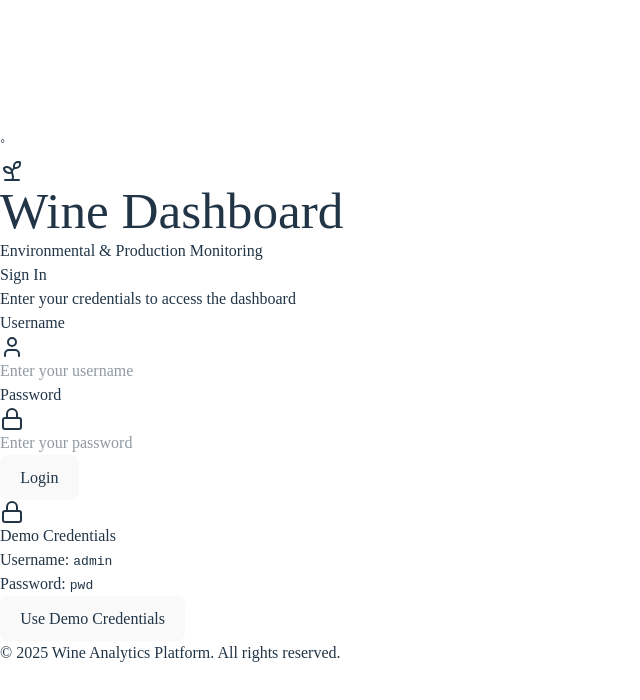
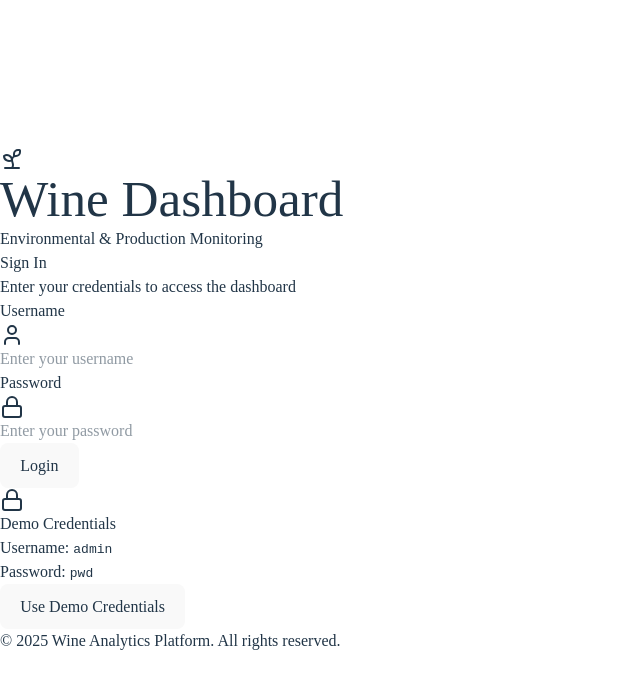
Before and after one commit to RamonaRuoppo/wine-dashboard, a React (Vite) app in the folder wine-dashboard/: page /login in a window 1280 px wide. Shown: the top 700 px of the page, without its empty margins (0-640 px from the left). Built offline with nearby package versions, Linux system fonts and the light colour scheme.

Commit message:
edit readme e login full screen

```diff
--- a/wine-dashboard/src/pages/Login.jsx
+++ b/wine-dashboard/src/pages/Login.jsx
@@ -35,7 +35,7 @@
     };
 
     return (
-        <div className="min-h-screen bg-gradient-to-br from-green-50 via-white to-blue-50 flex items-center justify-center p-4">˚
+        <div className="w-screen min-h-screen bg-gradient-to-br from-green-50 via-white to-blue-50 flex items-center justify-center p-4">
             <div className="w-full max-w-md">
                 {/* Logo and Title */}
                 <div className="text-center mb-8">
```
Also changed, not shown: 1 other file (tests, documents, lock files or other folders).
